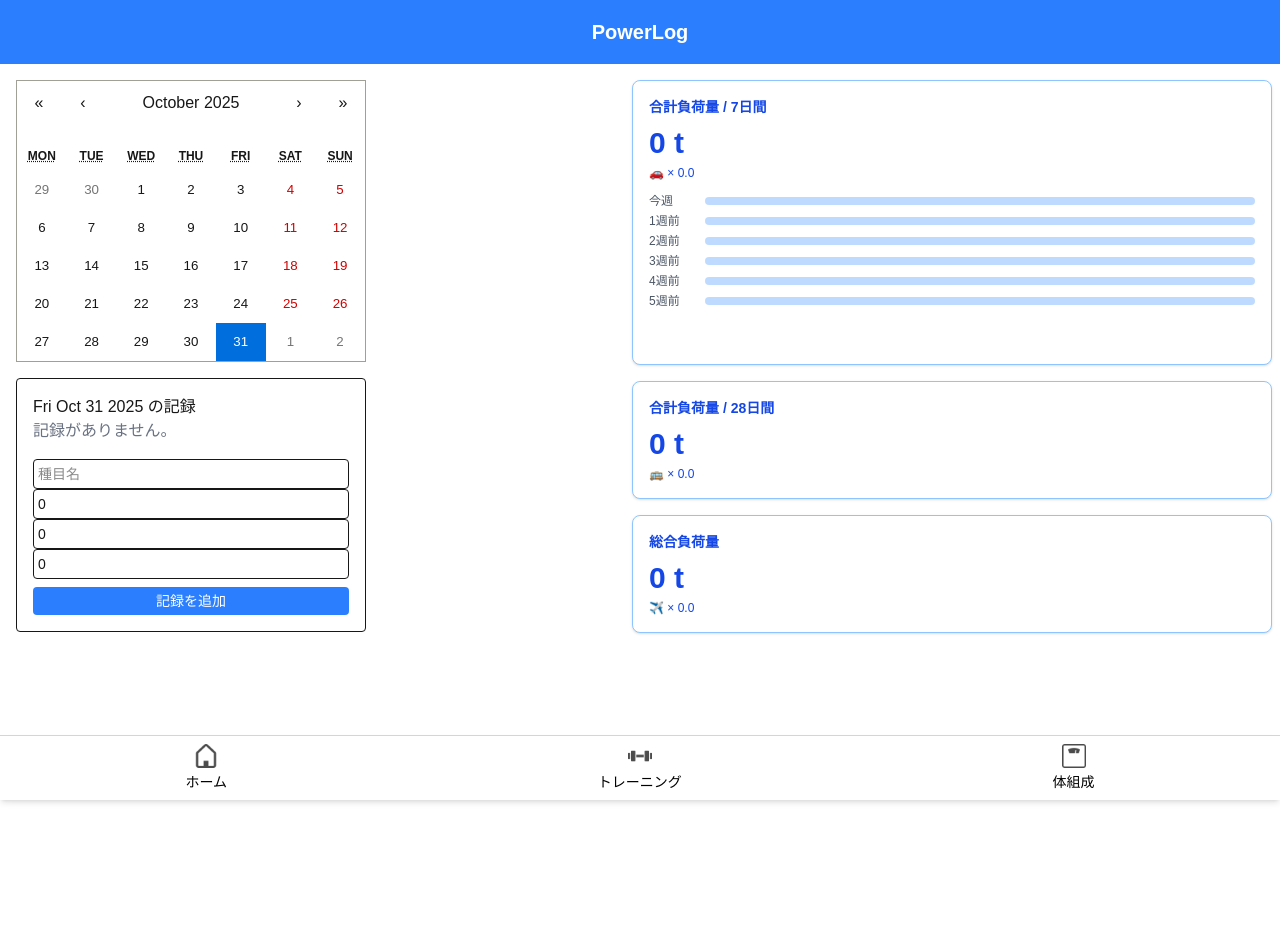
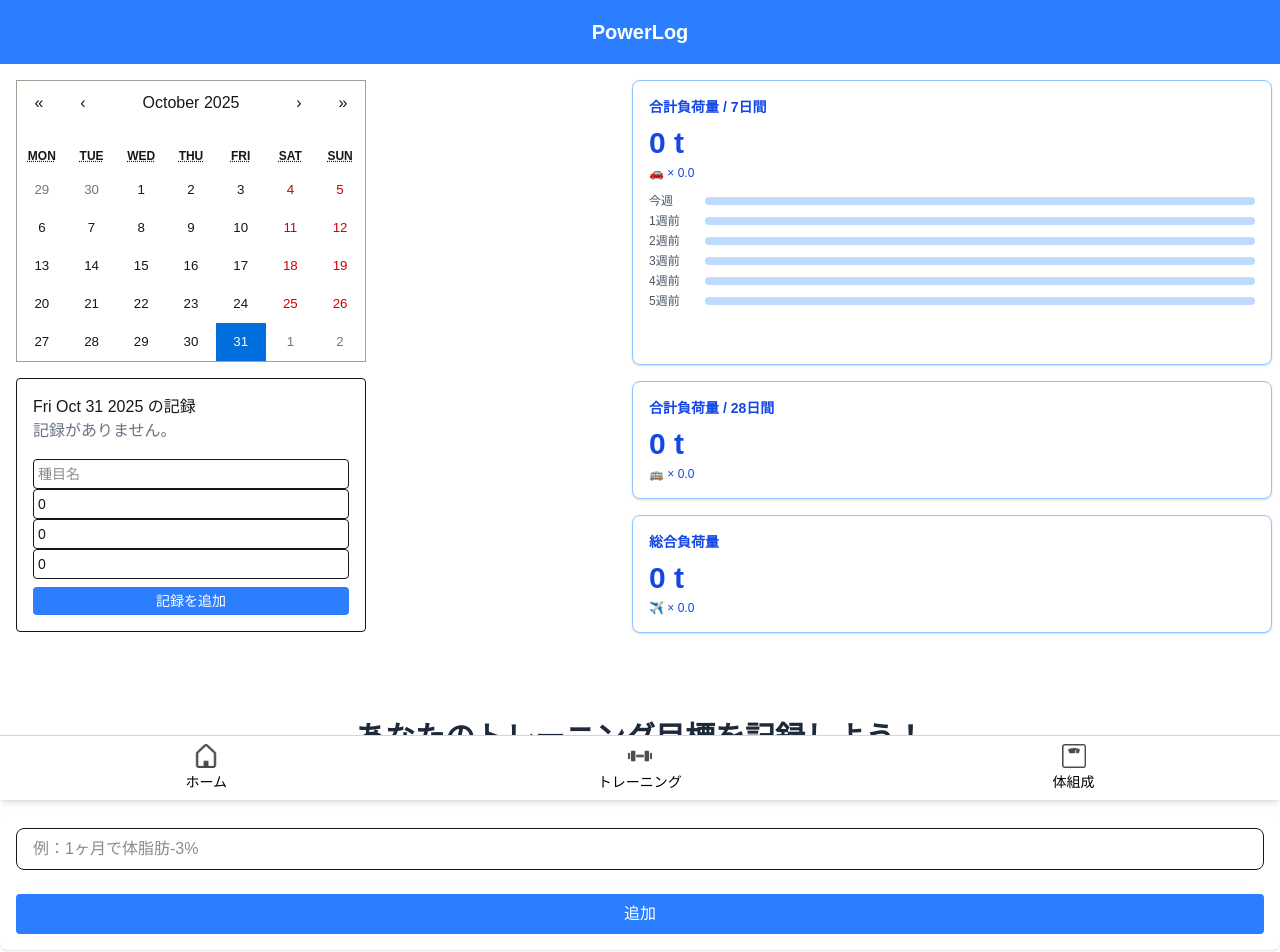
Before and after one commit to tanida3/training-app, a Next.js app: page / in a window 1280 px wide. Shown: the top 952 px of the page. Before the commit the page ends 800 px from the top, so only its background shows below. Built offline with nearby package versions, Linux system fonts and the light colour scheme.

Commit message:
目標設定欄追加

```diff
--- a/app/page.tsx
+++ b/app/page.tsx
@@ -1,6 +1,6 @@
 import Calendar from "../components/Calendar";
 import TodayBotton from "../components/TodayBotton"
-
+import Goal from "../components/Goal"
 
 export default function Home() {
   return (
@@ -11,6 +11,7 @@ export default function Home() {
       </div>
 
       <TodayBotton/>
+      <Goal/>
 
   </>
   );
--- /dev/null
+++ b/components/Goal.tsx
@@ -0,0 +1,63 @@
+"use client";
+import { useState } from "react";
+
+export default function Home() {
+  const [input, setInput] = useState("");
+  const [tasks, setTasks] = useState<string[]>([]);
+
+  const handleAdd = (event: React.FormEvent) => {
+    event.preventDefault();
+    if (input.trim() === "") return;
+    setTasks([...tasks, input]);
+    setInput("");
+  };
+
+  const handleDelete = (indexToRemove: number) => {
+    setTasks(tasks.filter((_, index) => index !== indexToRemove));
+  };
+
+  return (
+    <div>
+      <div className="text-center my-6">
+        <h1 className="text-3xl font-bold text-gray-800">あなたのトレーニング目標を記録しよう！</h1>
+        <p className="text-gray-500 mt-2">達成したい目標を入力して、モチベーションをキープしましょう。</p>
+      </div>
+
+      <form onSubmit={handleAdd} className="mb-4 space-y-4 p-4 bg-white rounded-lg shadow">
+        <input
+          type="text"
+          value={input}
+          onChange={(event) => setInput(event.target.value)}
+          placeholder="例：1ヶ月で体脂肪-3%"
+          className="w-full border px-4 py-2 rounded-lg focus:outline-none focus:border-blue-400"
+        />
+        <button
+          type="submit"
+          className="w-full px-4 py-2 text-white bg-blue-500 rounded hover:bg-blue-400 transform hover:scale-95 duration-200 mt-2"
+        >
+          追加
+        </button>
+      </form>
+
+      <div className="p-4 bg-gray-100 rounded-lg">
+        <h2 className="text-xl font-semibold text-gray-700 mb-2">登録された目標</h2>
+        <ul className="space-y-2">
+          {tasks.map((task, index) => (
+            <li
+              key={index}
+              className="flex items-center justify-between bg-white p-2 rounded shadow"
+            >
+              <span>{task}</span>
+              <button
+                onClick={() => handleDelete(index)}
+                className="text-red-500 hover:text-red-700"
+              >
+                🗑️
+              </button>
+            </li>
+          ))}
+        </ul>
+      </div>
+    </div>
+  );
+}
```
